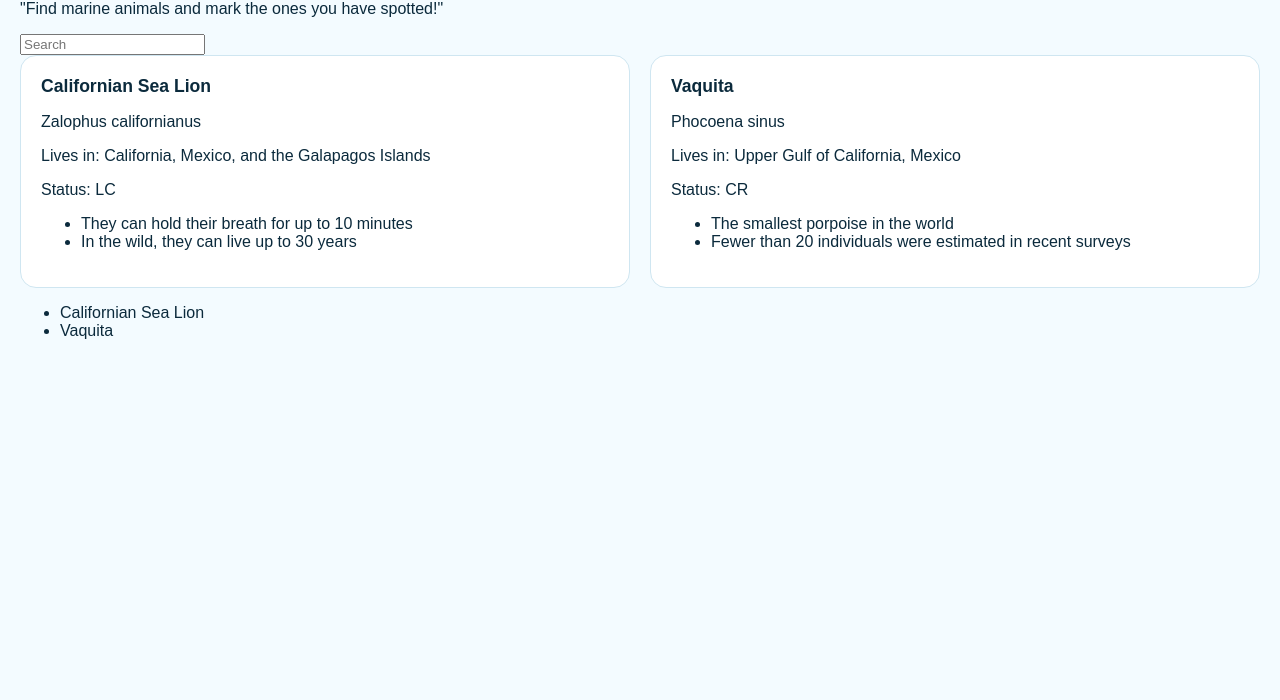
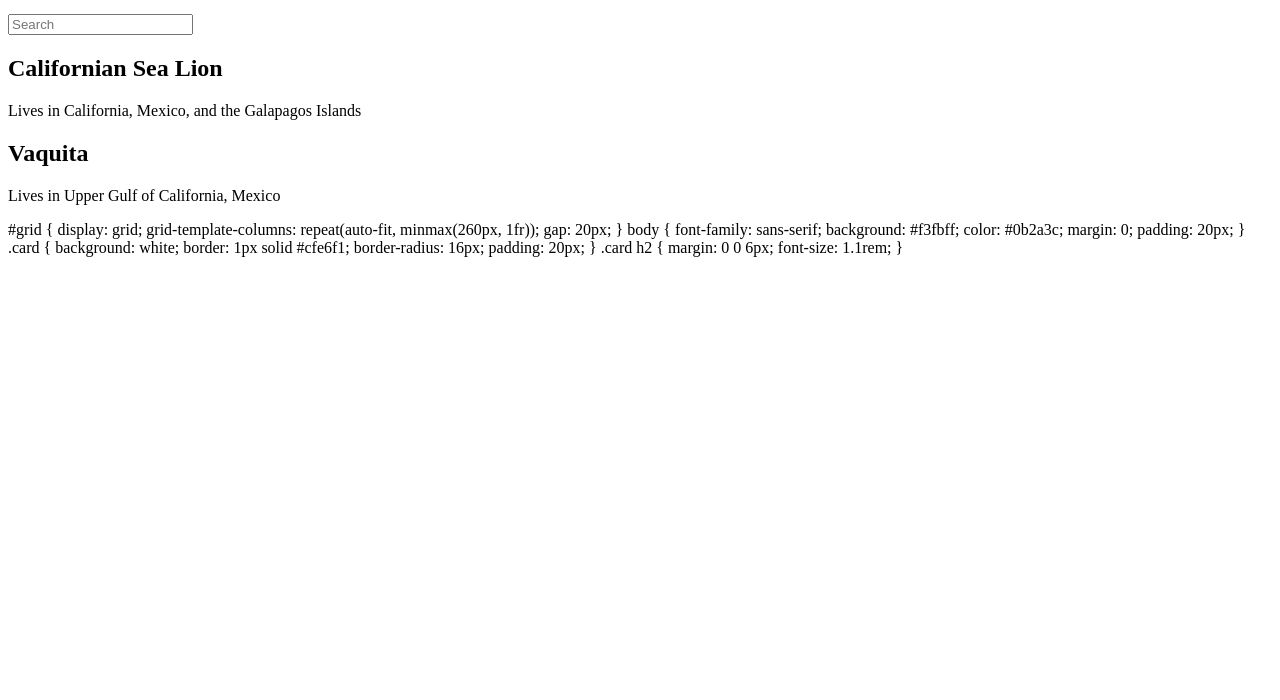
Before and after one commit to dariusszs/ocean_marine_life_tracker, a plain HTML site: page index.html in a window 1280 px wide. Shown: the part 100-800 px from the top of the page. Drawn offline with Linux system fonts and the light colour scheme.

Commit message:
initial commit

```diff
--- a/app.js
+++ b/app.js
@@ -3,61 +3,24 @@ let spotCount = 0;
 spotCount = spotCount + 1;
 console.log(speciesName);
 console.log(spotCount);
-
 const animals = [
-  {
-    name: "Californian Sea Lion",
-    scientific: "Zalophus californianus",
-    status: "LC",
-    where: "California, Mexico, and the Galapagos Islands",
-    facts: [
-      "They can hold their breath for up to 10 minutes",
-      "In the wild, they can live up to 30 years"
-    ]
-  },
-  {
-    name: "Vaquita",
-    scientific: "Phocoena sinus",
-    status: "CR",
+{ name: "Californian Sea Lion", scientific: "Zalophus californianus", status: "LC", where: "California, Mexico, and the Galapagos Islands",
+facts: ["They can hold their breath for up to 10 minutes",
+"In the wild, they can live up to 30 years"] },
+{ name: "Vaquita", scientific: "Phocoena sinus", status: "CR",
 where: "Upper Gulf of California, Mexico",
-    facts: [
-      "The smallest porpoise in the world",
-      "Fewer than 20 individuals were estimated in recent surveys"
-    ]
-  }
+facts: ["The smallest porpoise in the world",
+"Fewer than 20 individuals were estimated in recent surveys"] }
 ];
-
 const grid = document.getElementById("grid");
-
-if (grid) {
 animals.forEach((animal) => {
   const card = document.createElement("div");
   card.className = "card";
-
   const title = document.createElement("h2");
   title.textContent = animal.name;
-
-    const scientific = document.createElement("p");
-    scientific.textContent = animal.scientific;
-
   const where = document.createElement("p");
-    where.textContent = "Lives in: " + animal.where;
-
-    const status = document.createElement("p");
-    status.textContent = "Status: " + animal.status;
-
-    const factsList = document.createElement("ul");
-    animal.facts.forEach((fact) => {
-      const item = document.createElement("li");
-      item.textContent = fact;
-      factsList.appendChild(item);
-    });
-
+  where.textContent = "Lives in  " + animal.where;
   card.appendChild(title);
-    card.appendChild(scientific);
   card.appendChild(where);
-    card.appendChild(status);
-    card.appendChild(factsList);
   grid.appendChild(card);
 });
-}
--- a/index.html
+++ b/index.html
@@ -2,25 +2,17 @@
 <html lang="en">
 <head>
     <meta charset="UTF-8">
-    <title>My Ocean Life Tracker
-        </title>
+    <title>My Ocean Life Tracker </title>
 </head>
 <body>
     <h1> Ocean Tracker</h1>
-<p> "Find marine animals and mark the ones you have spotted!" </p>
+<p> Find marine animals and mark the ones you have spotted! </p>
 <input type="search" id="search" placeholder="Search">
 
 <div id="grid"></div>
-<ul>
-    <li>Californian Sea Lion</li>
-    <li>Vaquita</li>
-</ul>
-</div>
 <script src="app.js"></script>
+<style> </style>
 </body>
-    </title>
-</head>
-<style>
 #grid {
     display: grid;
     grid-template-columns: repeat(auto-fit, minmax(260px, 1fr));
```
Lines whose indentation alone changed are shown as unchanged.
